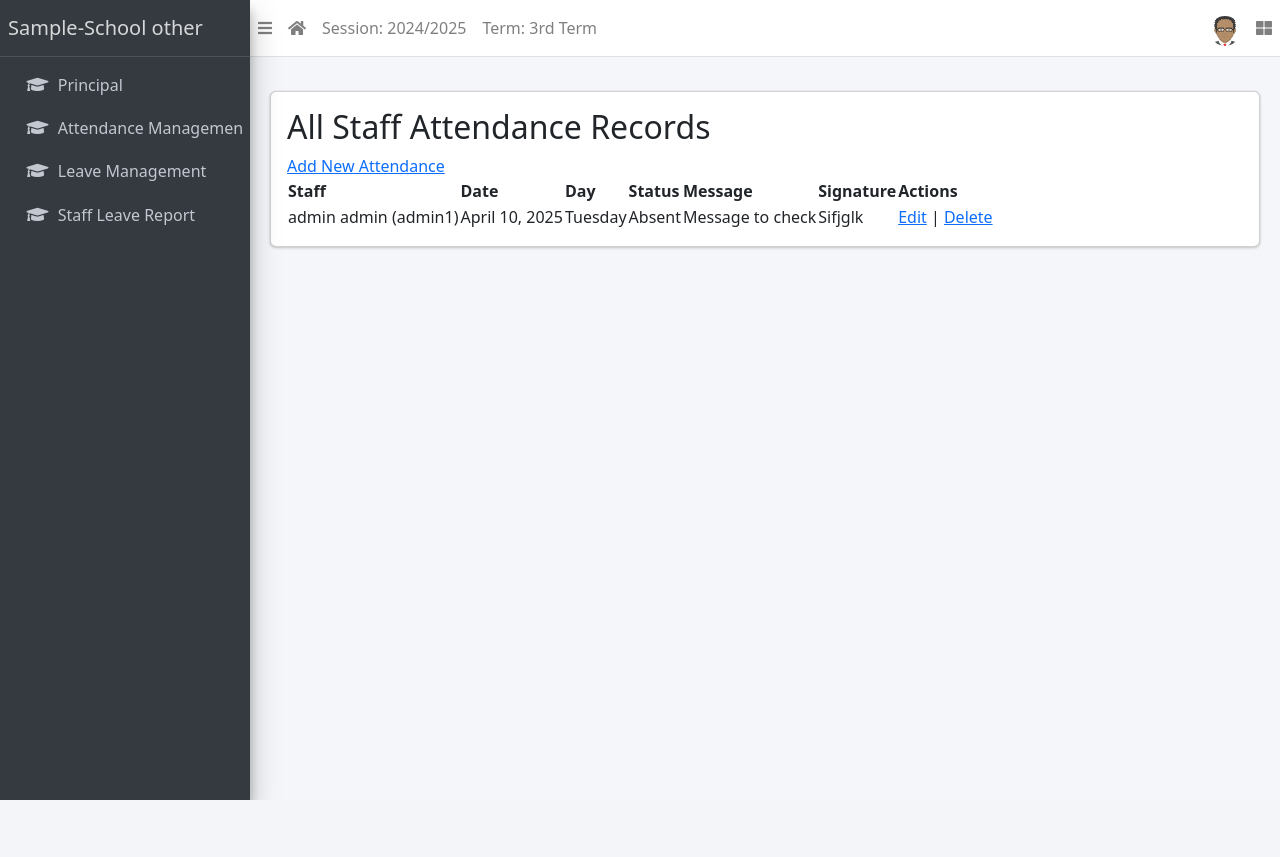
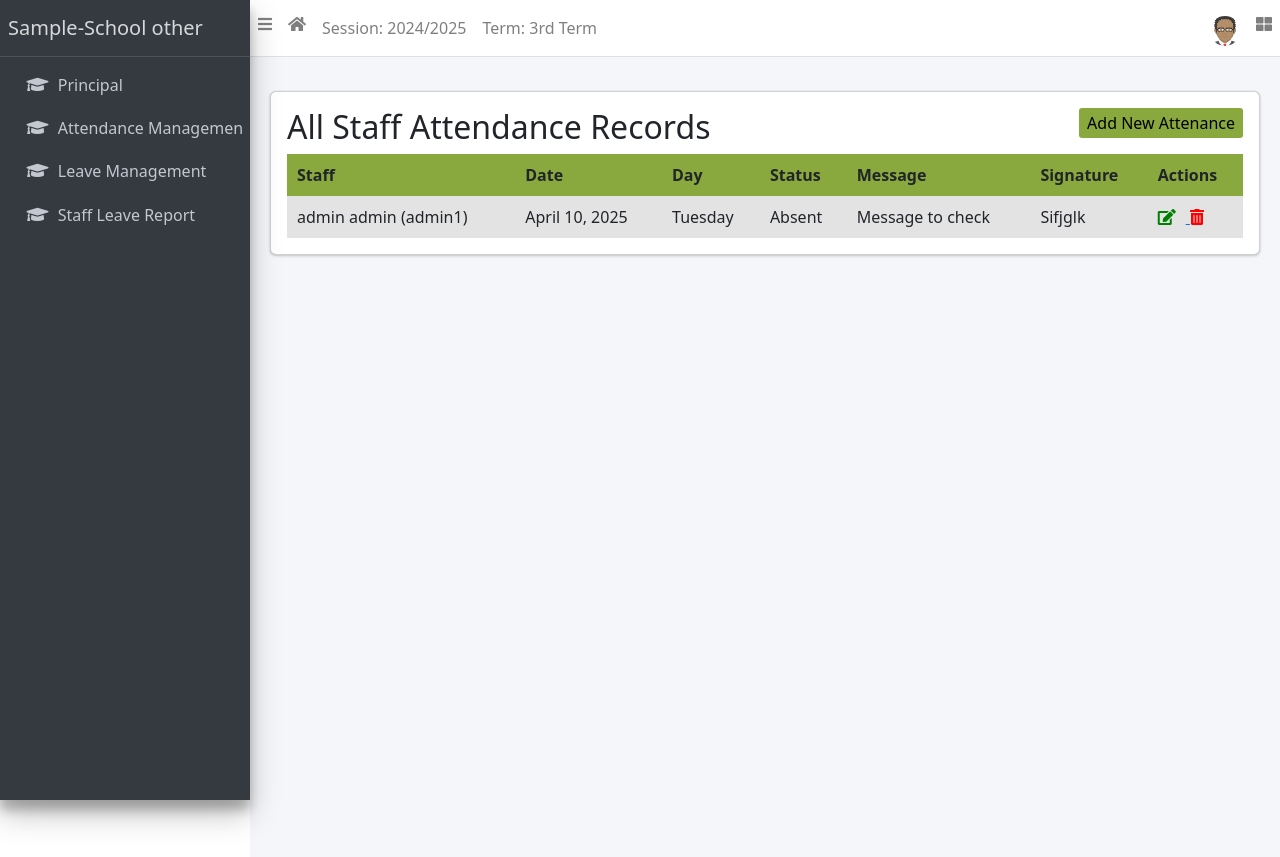
Before and after one commit to Prasanth9080/school-CRM, a Django app: page /principal/principal/attendanceeee/ in a window 1280 px wide. Before the commit the page ends 800 px from the top, so only its background shows below. Run offline with Django 3.2, Linux system fonts and the light colour scheme; a user stored in the database is signed in; data comes from the database, SQL or seed files in the repository; both versions use the stored data as it was after the commit; some libraries are stand-ins or nearby versions.

Commit message:
design changes

```diff
--- a/New_School_CRM-main/New_School_CRM-main/apps/principal/templates/principal/principal_attendance_list.html
+++ b/New_School_CRM-main/New_School_CRM-main/apps/principal/templates/principal/principal_attendance_list.html
@@ -1,8 +1,85 @@
+<style>
+    table {
+        border-collapse: collapse;
+        width: 100%;
+        border-color: transparent;
+    }
+    th, td {
+        border: 1px solid black;
+        padding: 10px;
+        text-align: start;
+    }
+    thead {
+        /* background-color: #16C47F; */
+        background-color: #89a83e;
+    }
+    /* NEW working colors */
+    .pending {
+        color: orange;
+        font-weight: bold;
+    }
+    .approved {
+        color: green;
+        font-weight: bold;
+    }
+    .rejected {
+        color: red;
+        font-weight: bold;
+    }
+    .submit-btn button{
+        background-color: #89a83e;
+        border-color: transparent;
+        color: white;
+        border-radius: 3px;
+        color: black;
+    }
+    tbody tr {
+        font-size: 16px;
+        background-color: #E3E3E3;
+    }
+    tbody tr:hover {
+    background-color: #c8c7c7;
+    cursor: pointer;
+}
+.btn-approve {
+    background-color: green;
+    color: white;
+    border: none;
+    padding: 5px 10px;
+    border-radius: 3px;
+    cursor: pointer;
+}
+
+.btn-reject {
+    background-color: red;
+    color: white;
+    border: none;
+    padding: 5px 10px;
+    border-radius: 3px;
+    cursor: pointer;
+}
+
+.btn-approve:hover, .btn-reject:hover {
+    opacity: 0.8;
+}
+</style>
+
+
 {% extends 'principal/principal_index.html' %}
 {% block content %}
+<!-- <h2>All Staff Attendance Records</h2>
+<a href="{% url 'staff-attendance-create' %}">Add New Attendance</a> -->
+
+<div class="d-flex justify-content-between">
+    <div>
         <h2>All Staff Attendance Records</h2>
-<a href="{% url 'staff-attendance-create' %}">Add New Attendance</a>
+    </div>
+    <div class="submit-btn">
+        <a href="{% url 'staff-attendance-create' %}"><button>Add New Attenance</button></a>
+    </div>
+</div>
 <table>
+    <thead>
         <tr>
             <th>Staff</th>
             <th>Date</th>
@@ -12,7 +89,9 @@
             <th>Signature</th>
             <th>Actions</th>
         </tr>
+    </thead>
     {% for rec in records %}
+    <tbody>
         <tr>
             <td>{{ rec.staff.get_full_name }} ({{ rec.staff.username }})</td>
             <td>{{ rec.date }}</td>
@@ -21,10 +100,15 @@
             <td>{{ rec.message }}</td>
             <td>{{ rec.signature }}</td>
             <td>
-            <a href="{% url 'staff-attendance-update' rec.pk %}">Edit</a> |
-            <a href="{% url 'staff-attendance-delete' rec.pk %}">Delete</a>
+                <a href="{% url 'staff-attendance-update' rec.pk %}">
+                    <i class="fas fa-edit" style="color: green; margin-right: 10px;"></i>
+                </a>
+                <a href="{% url 'staff-attendance-delete' rec.pk %}">
+                    <i class="fas fa-trash-alt" style="color: red;"></i>
+                </a>
             </td>
         </tr>
+    </tbody>
     {% endfor %}
 </table>
 {% endblock %}
```
Also changed, not shown: New_School_CRM-main/New_School_CRM-main/apps/staffs/templates/staffs/staff_stuleavereport.html (+6 -13 lines), New_School_CRM-main/New_School_CRM-main/db.sqlite3. Lines whose indentation alone changed are shown as unchanged.
